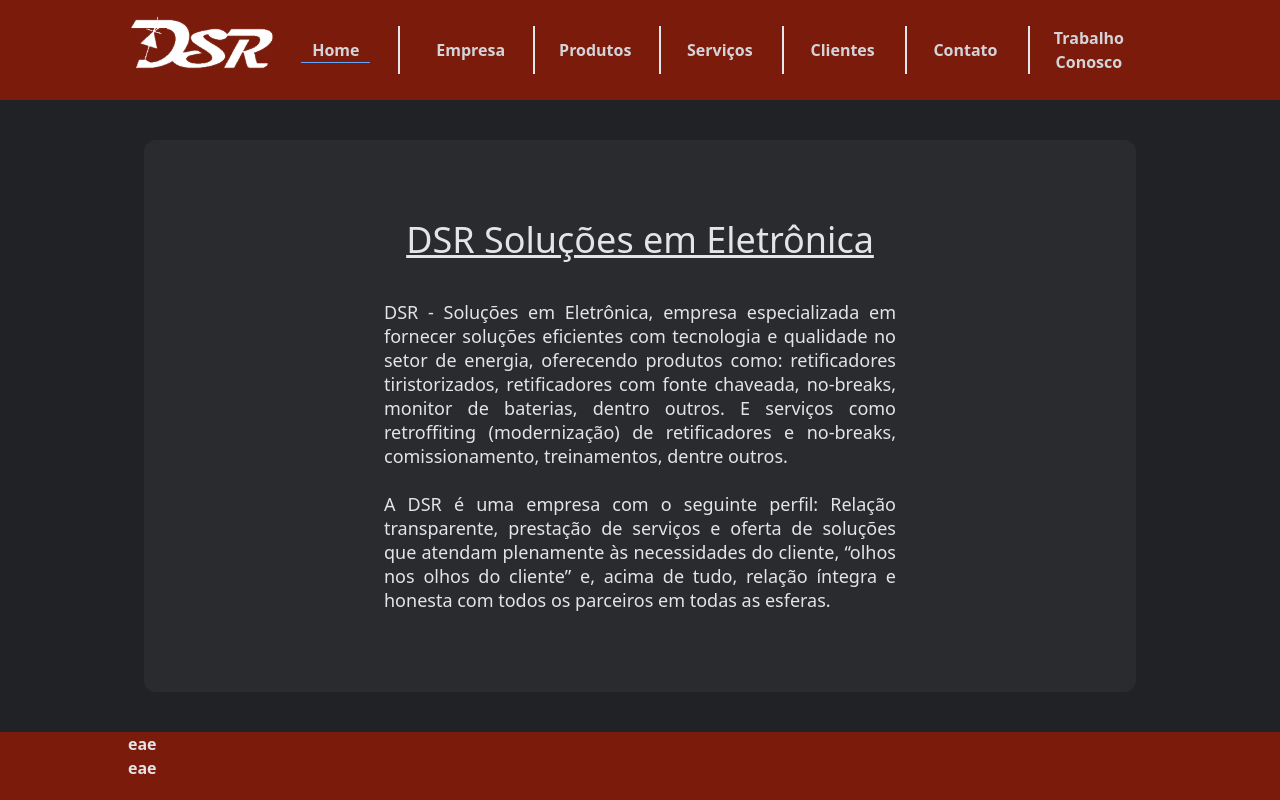
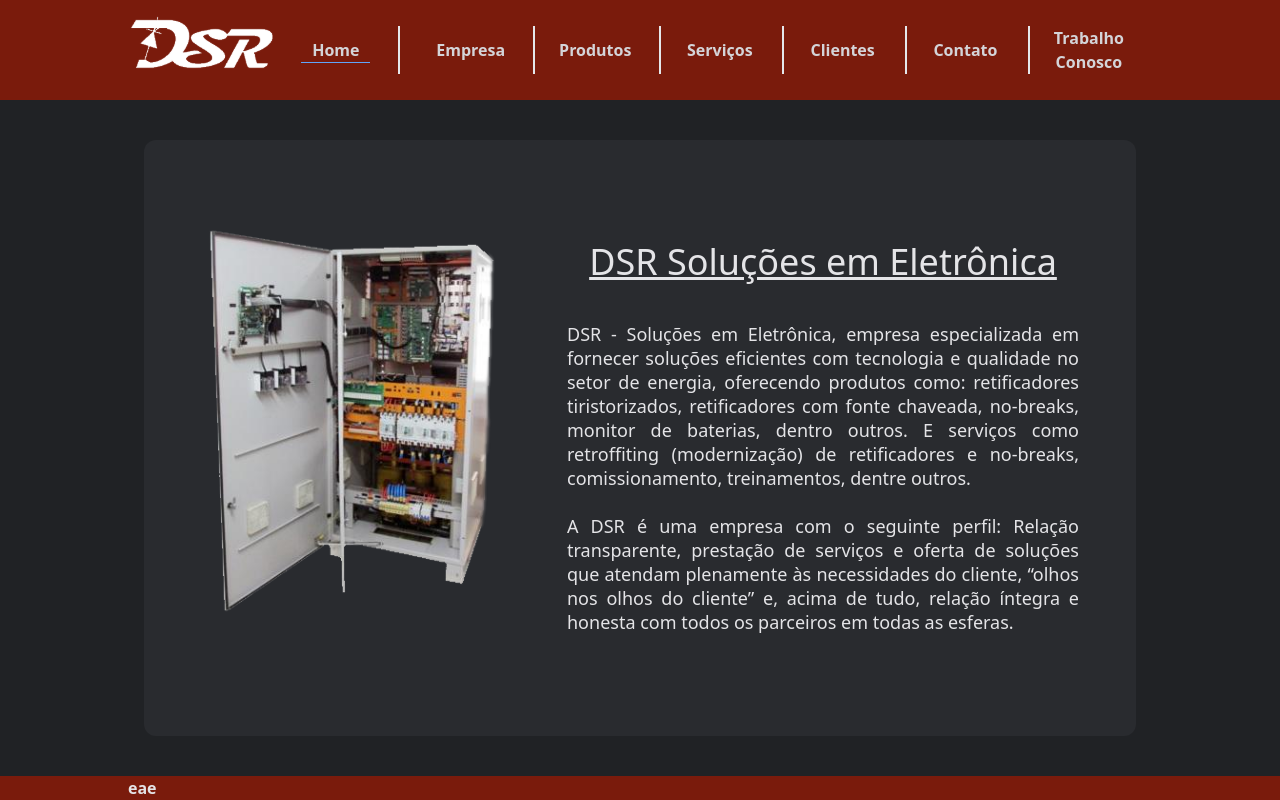
Before and after one commit to viniibp/dsr_web, a React (Vite) app: page / in a window 1280 px wide. Shown: the top 800 px of the page. Built offline with nearby package versions, Linux system fonts and the light colour scheme.

Commit message:
commit test

```diff
--- a/src/pages/Home.tsx
+++ b/src/pages/Home.tsx
@@ -1,15 +1,15 @@
-// import RetificadorImg from '../assets/retificador.png';
+import RetificadorImg from '../assets/retificador.png';
 
 export default function Home() {
   return (
     <section className='text-lg text-justify bg-[#292B2F] px-6 py-8 rounded-xl mx-4 text-zinc-200 flex flex-col place-items-center justify-around lg:flex-row lg:py-20'>
-      {/* <img
+      <img
         width={300}
         // height={400}
         src={RetificadorImg}
         alt="Imagem de um retificador"
         className='mb-10 aspect-auto'
-      /> */}
+      />
       <div className='grid items-center md:max-w-3xl lg:max-w-lg leading-6'>
         <p className='font-normal text-left lg:text-center pb-10 text-4xl underline underline-offset-2'>
           DSR Soluções em Eletrônica
--- a/src/pages/not_found.tsx
+++ b/src/pages/not_found.tsx
@@ -1,7 +1,7 @@
 export default function NotFound() {
   return (
     <div>
-      <h1>
+      <h1 className="bg-slate-500">
         404
       </h1>
     </div>
```
